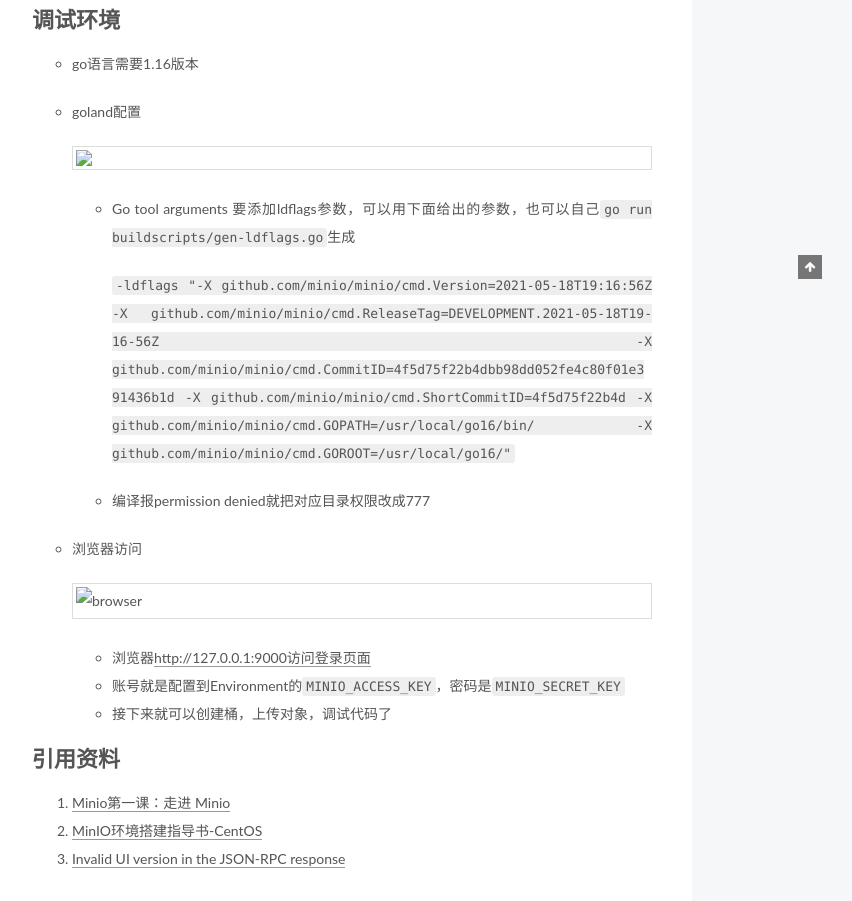
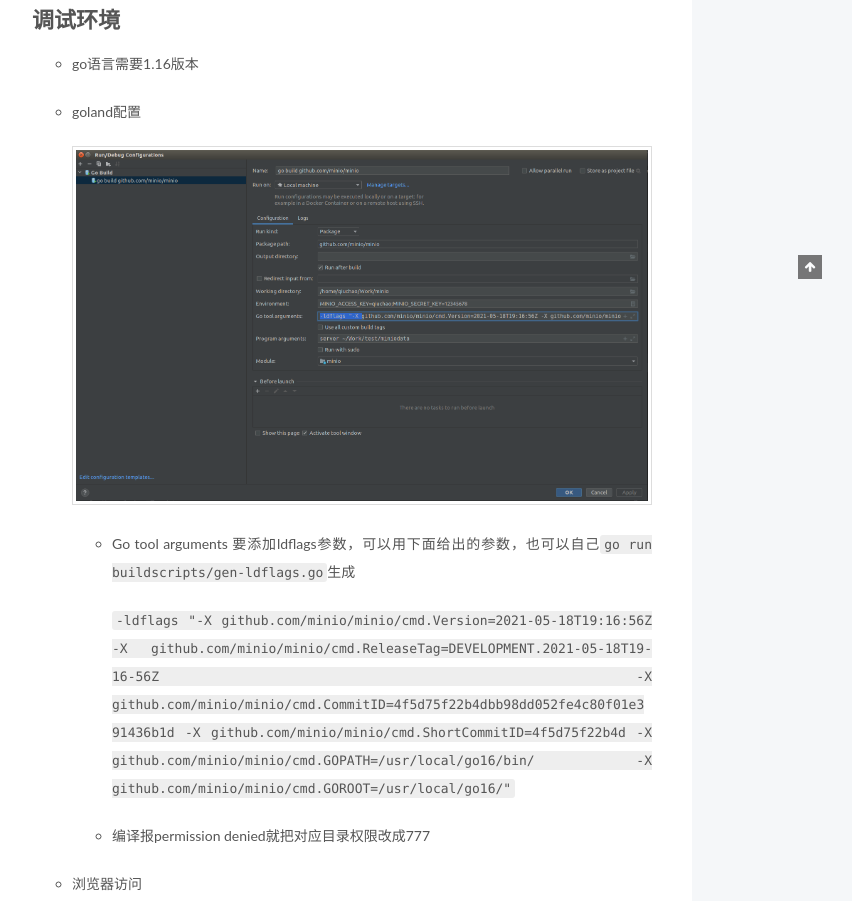
Before and after one commit to dushanggaolou/chonglou.github.io, a plain HTML site: page 2021/06/03/1-环境准备/index.html in a window 1280 px wide. Shown: the part 621-1522 px from the top of the page, without its empty margins (428-1280 px from the left). Drawn offline with Linux system fonts and the light colour scheme.

Commit message:
Site updated: 2021-06-03 17:39:30

```diff
--- a/2021/06/03/1-环境准备/index.html
+++ b/2021/06/03/1-环境准备/index.html
@@ -86,13 +86,13 @@
 <meta property="og:site_name" content="Hexo">
 <meta property="og:description" content="[TOC] 源码下载 Server源码 1git clone https:&#x2F;&#x2F;github.com&#x2F;minio&#x2F;minio.git  报server certificate verification failed. 可以执行: 1export GIT_SSL_NO_VERIFY&#x3D;1 Client源码 1git clone https:&#x2F;&#x2F;github.com&#x2F;minio&#x2F;mc.git  调试环境">
 <meta property="og:locale" content="en_US">
-<meta property="og:image" content="http://example.com/.com//1-%E7%8E%AF%E5%A2%83%E5%87%86%E5%A4%87%5Cgland_run_config.png">
-<meta property="og:image" content="http://example.com/.com//1-%E7%8E%AF%E5%A2%83%E5%87%86%E5%A4%87%5Cbrowser.png">
+<meta property="og:image" content="http://example.com/2021/06/03/1-%E7%8E%AF%E5%A2%83%E5%87%86%E5%A4%87/gland_run_config.png">
+<meta property="og:image" content="http://example.com/2021/06/03/1-%E7%8E%AF%E5%A2%83%E5%87%86%E5%A4%87/browser.png">
 <meta property="article:published_time" content="2021-06-03T09:00:17.000Z">
-<meta property="article:modified_time" content="2021-06-03T09:03:03.580Z">
+<meta property="article:modified_time" content="2021-06-03T09:36:06.635Z">
 <meta property="article:author" content="John Doe">
 <meta name="twitter:card" content="summary">
-<meta name="twitter:image" content="http://example.com/.com//1-%E7%8E%AF%E5%A2%83%E5%87%86%E5%A4%87%5Cgland_run_config.png">
+<meta name="twitter:image" content="http://example.com/2021/06/03/1-%E7%8E%AF%E5%A2%83%E5%87%86%E5%A4%87/gland_run_config.png">
 
 
 
@@ -316,7 +316,7 @@
 <li><p>go语言需要1.16版本</p>
 </li>
 <li><p>goland配置</p>
-<p><img src="/.com//1-%E7%8E%AF%E5%A2%83%E5%87%86%E5%A4%87%5Cgland_run_config.png"></p>
+<p><img src="/2021/06/03/1-%E7%8E%AF%E5%A2%83%E5%87%86%E5%A4%87/gland_run_config.png"></p>
 <ul>
 <li><p>Go tool arguments 要添加ldflags参数，可以用下面给出的参数，也可以自己<code>go run buildscripts/gen-ldflags.go</code>生成</p>
 <p><code>-ldflags &quot;-X github.com/minio/minio/cmd.Version=2021-05-18T19:16:56Z -X github.com/minio/minio/cmd.ReleaseTag=DEVELOPMENT.2021-05-18T19-16-56Z -X github.com/minio/minio/cmd.CommitID=4f5d75f22b4dbb98dd052fe4c80f01e391436b1d -X github.com/minio/minio/cmd.ShortCommitID=4f5d75f22b4d -X github.com/minio/minio/cmd.GOPATH=/usr/local/go16/bin/ -X github.com/minio/minio/cmd.GOROOT=/usr/local/go16/&quot;</code></p>
@@ -326,7 +326,7 @@
 </ul>
 </li>
 <li><p>浏览器访问</p>
-<p><img src="/.com//1-%E7%8E%AF%E5%A2%83%E5%87%86%E5%A4%87%5Cbrowser.png" alt="browser"></p>
+<p><img src="/2021/06/03/1-%E7%8E%AF%E5%A2%83%E5%87%86%E5%A4%87/browser.png" alt="browser"></p>
 <ul>
 <li>浏览器<a href="http://127.0.0.1:9000访问登录页面">http://127.0.0.1:9000访问登录页面</a></li>
 <li>账号就是配置到Environment的<code>MINIO_ACCESS_KEY</code>，密码是<code>MINIO_SECRET_KEY</code></li>
--- a/css/main.css
+++ b/css/main.css
@@ -1823,7 +1823,7 @@ pre .javascript .function {
   width: 4px;
   height: 4px;
   border-radius: 50%;
-  background: #1806fb;
+  background: #3624e2;
 }
 .links-of-blogroll {
   font-size: 13px;
```
Also changed, not shown: index.html (+2 -2 lines).
